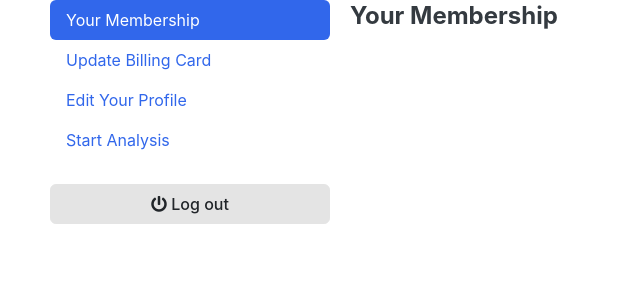
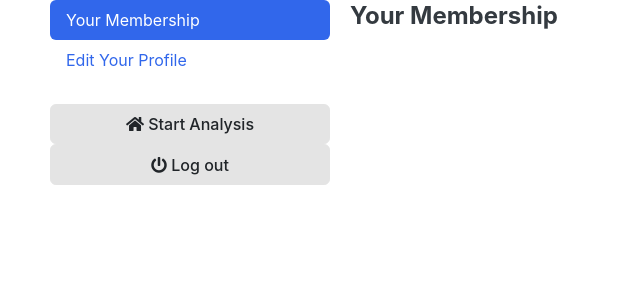
Before and after one commit to VizRefraOrg/csat-django-app, a Django app: page /accounts/user-profile/ in a window 1280 px wide. Shown: the top 300 px of the page, without its empty margins (0-640 px from the left). Run offline with Django 3.2, Linux system fonts and the light colour scheme; the visitor is signed in with stand-in values (Sample User, id 1); data that the repository does not hold is empty; some libraries are stand-ins or nearby versions.

Commit message:
Feature: improve user_profile UI

```diff
--- a/app/src/accounts/models.py
+++ b/app/src/accounts/models.py
@@ -108,13 +108,14 @@ class Account(AbstractBaseUser):
     def subscription(self):
         return self.subscriptions.select_related("plan").first()
 
-    @property
-    def stripe_portal(self):
+    # @property
+    def stripe_portal(self, return_url: str = None):
         from stripe.billing_portal import Session
-
         if self.subscription:
             portal_session = Session.create(
-                customer=self.subscription.stripe_customer_id, api_key=settings.STRIPE_SECRET_KEY
+                customer=self.subscription.stripe_customer_id,
+                api_key=settings.STRIPE_SECRET_KEY,
+                return_url=return_url
             )
             return portal_session.url
 
--- a/app/src/accounts/urls.py
+++ b/app/src/accounts/urls.py
@@ -23,4 +23,5 @@ urlpatterns = [
     path("user-profile/", views.UserProfileView.as_view(), name="user_profile"),
     path("delete-account/", views.delete_account, name="delete-account"),
     path("redirect-to-analysis/", views.redirect_to_analysis, name="redirect-to-analysis"),
+    path("redirect-to-stripe/", views.redirect_to_stripe, name="redirect-to-stripe")
 ]
--- a/app/src/accounts/views.py
+++ b/app/src/accounts/views.py
@@ -6,6 +6,7 @@ import magic
 from django.conf import settings
 from django.contrib import auth, messages
 from django.contrib.auth.decorators import login_required
+from django.contrib.auth.mixins import LoginRequiredMixin
 from django.contrib.auth.tokens import default_token_generator
 
 # Account Activation
@@ -283,7 +284,8 @@ class SelectFileView(View):
             return response
 
 
-class UserProfileView(TemplateView):
+class UserProfileView(LoginRequiredMixin, TemplateView):
+    login_url = 'login'
     template_name = "accounts/user_profile.html"
 
     def get_context_data(self, **kwargs):
@@ -298,6 +300,7 @@ class UserProfileView(TemplateView):
 
     def post(self, request, *args, **kwargs):
         current_user = self.request.user
+
         form = UserProfileUpdateForm(request.POST, request.FILES, instance=current_user)
         if form.is_valid():
             form.save()
@@ -339,3 +342,12 @@ def redirect_to_analysis(request):
         return redirect(
             f"{settings.STREAMLIT_URL}?sessionid={request.session.session_key}&csrftoken={csrf_token}"
         )
+
+
+@login_required(login_url='login')
+def redirect_to_stripe(request):
+    user = request.user
+    if not user.subscription or not user.subscription.status:
+        return redirect("user_profile")
+
+    return redirect(user.stripe_portal(return_url=request.META.get("HTTP_REFERER")))
--- a/app/src/templates/accounts/user_profile.html
+++ b/app/src/templates/accounts/user_profile.html
@@ -12,24 +12,34 @@
                         <a class="nav-link active" id="membership-tab" data-toggle="tab" href="#membership" role="tab"
                            aria-controls="membership" aria-selected="true">Your Membership</a>
                     </li>
-                    <li class="nav-item">
-                        <a class="nav-link" id="billing-tab" data-toggle="tab" href="#billing" role="tab"
-                           aria-controls="billing"
-                           aria-selected="false">Update Billing Card</a>
-                    </li>
+                    <!--                    <li class="nav-item">-->
+                    <!--                        <a class="nav-link" id="billing-tab" data-toggle="tab" href="#billing" role="tab"-->
+                    <!--                           aria-controls="billing"-->
+                    <!--                           aria-selected="false">Update Billing Card</a>-->
+                    <!--                    </li>-->
                     <li class="nav-item">
                         <a class="nav-link" id="profile-tab" data-toggle="tab" href="#profile" role="tab"
                            aria-controls="profile"
                            aria-selected="false">Edit Your Profile</a>
                     </li>
-                    <li class="nav-item">
-                        <a class="nav-link" id="analysis-tab" data-toggle="tab" href="#analysis" role="tab"
-                           aria-controls="analysis" aria-selected="false">Start Analysis</a>
-                    </li>
+<!--                    <li class="nav-item">-->
+<!--                        <a class="nav-link" id="analysis-tab" data-toggle="tab" href="#analysis" role="tab"-->
+<!--                           aria-controls="analysis" aria-selected="false">Start Analysis</a>-->
+<!--                    </li>-->
                 </ul>
                 <br>
-                <a class="btn btn-light btn-block" href="{% url 'logout' %}"> <i class="fa fa-power-off"></i> <span
-                        class="text">Log out</span> </a>
+                <form method="POST" action="{% url 'redirect-to-analysis' %}">
+                    {% csrf_token %}
+                    <button class="btn btn-light btn-block" type="submit"><i class="fa fa-home"></i> <span
+                            class="text">Start Analysis</span></button>
+                </form>
+                <form method="POST" action="{% url 'logout' %}">
+                    {% csrf_token %}
+                    <button class="btn btn-light btn-block" type="submit"><i class="fa fa-power-off"></i> <span
+                            class="text">Log out</span></button>
+                </form>
+<!--                <a class="btn btn-light btn-block" href="{% url 'logout' %}"> <i class="fa fa-power-off"></i> <span-->
+<!--                        class="text">Log out</span> </a>-->
             </aside>
             <main class="col-md-9">
                 <div class="tab-content" id="myTabContent">
@@ -55,8 +65,10 @@
                             </div>
                             <div class="col-md-4">
                                 <div class="row">
-                                    <a class="btn btn-primary" href="{{ request.user.stripe_portal }}" role="button">Manage
-                                        Your Membership</a>
+                                    <form method="POST" action="{% url 'redirect-to-stripe' %}">
+                                        {% csrf_token %}
+                                        <button class="btn btn-primary" type="submit">Manage Your Membership</button>
+                                    </form>
                                 </div>
                             </div>
                             {% else %}
```
